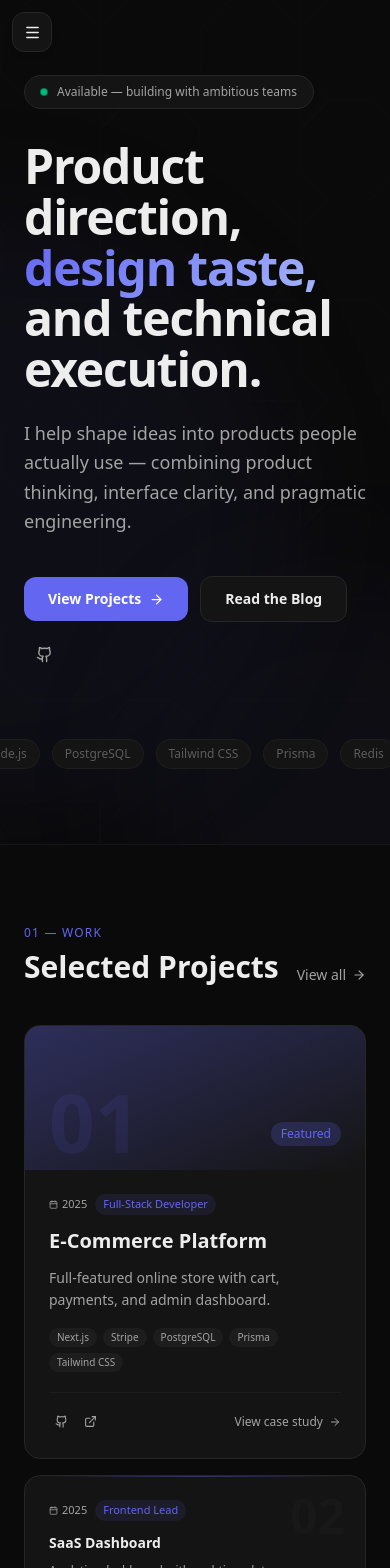
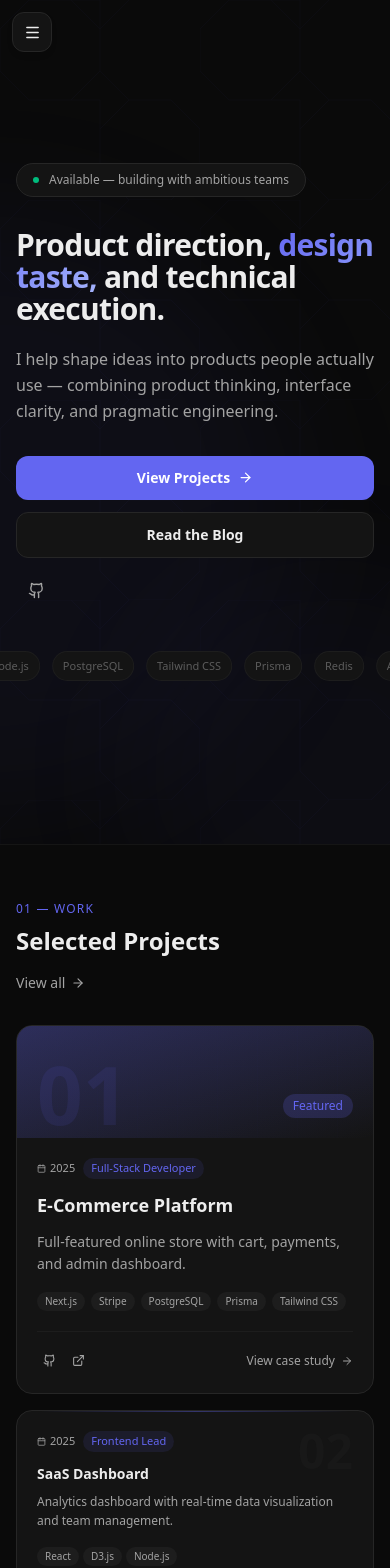
Before and after one commit to TedTes/psite, a Next.js app: page / in a window 390 px wide. Shown: the top 1568 px of the page. Built offline with nearby package versions, Linux system fonts and the light colour scheme.

Commit message:
+ responsive ui on smaller devices

```diff
--- a/components/FeaturedProjects.tsx
+++ b/components/FeaturedProjects.tsx
@@ -6,15 +6,15 @@ export default function FeaturedProjects() {
   const [featured, ...rest] = projects.slice(0, 3);
 
   return (
-    <section className="py-20 border-t border-card-border/40">
-      <div className="max-w-6xl mx-auto px-6">
+    <section className="py-14 sm:py-20 border-t border-card-border/40">
+      <div className="max-w-6xl mx-auto px-4 sm:px-6">
         {/* Header */}
-        <div className="flex items-end justify-between mb-10">
+        <div className="flex flex-col sm:flex-row sm:items-end sm:justify-between gap-4 mb-8 sm:mb-10">
           <div>
             <span className="text-xs text-accent font-mono tracking-widest uppercase mb-2 block">
               01 — Work
             </span>
-            <h2 className="text-3xl md:text-4xl font-black">Selected Projects</h2>
+            <h2 className="text-2xl sm:text-3xl md:text-4xl font-black">Selected Projects</h2>
           </div>
           <Link
             href="/projects"
@@ -34,7 +34,7 @@ export default function FeaturedProjects() {
             className="group relative md:col-span-2 md:row-span-2 bg-card border border-card-border rounded-2xl overflow-hidden hover:border-accent/30 transition-all duration-300 flex flex-col"
           >
             {/* Gradient header area */}
-            <div className="relative h-36 bg-gradient-to-br from-accent/20 via-accent/10 to-transparent flex items-end p-6 shrink-0">
+            <div className="relative h-28 sm:h-36 bg-gradient-to-br from-accent/20 via-accent/10 to-transparent flex items-end p-5 sm:p-6 shrink-0">
               <div className="absolute inset-0 bg-gradient-to-br from-accent/15 to-transparent" />
               <svg className="absolute inset-0 w-full h-full opacity-[0.06] pointer-events-none" xmlns="http://www.w3.org/2000/svg">
                 <defs>
@@ -53,7 +53,7 @@ export default function FeaturedProjects() {
             </div>
 
             {/* Card body */}
-            <div className="p-6 flex flex-col flex-1">
+            <div className="p-5 sm:p-6 flex flex-col flex-1">
               <div className="flex items-center gap-2 mb-3">
                 <span className="inline-flex items-center gap-1 text-[11px] text-muted">
                   <Calendar size={9} /> {featured.year}
@@ -63,7 +63,7 @@ export default function FeaturedProjects() {
                 </span>
               </div>
 
-              <h3 className="text-xl font-bold mb-3 group-hover:text-accent transition-colors">
+              <h3 className="text-lg sm:text-xl font-bold mb-3 group-hover:text-accent transition-colors">
                 {featured.title}
               </h3>
               <p className="text-sm text-muted leading-relaxed mb-4 flex-1">
@@ -103,7 +103,7 @@ export default function FeaturedProjects() {
             <Link
               key={project.slug}
               href={`/projects/${project.slug}`}
-              className="group relative bg-card border border-card-border rounded-2xl p-6 hover:border-accent/30 transition-all duration-300 hover:-translate-y-0.5 flex flex-col"
+              className="group relative bg-card border border-card-border rounded-2xl p-5 sm:p-6 hover:border-accent/30 transition-all duration-300 hover:-translate-y-0.5 flex flex-col"
             >
               <div className="absolute top-0 left-6 right-6 h-px bg-gradient-to-r from-transparent via-accent/40 to-transparent" />
               <span className="absolute top-4 right-5 text-5xl font-black text-card-border/20 font-mono leading-none select-none pointer-events-none">
--- a/components/Hero.tsx
+++ b/components/Hero.tsx
@@ -15,7 +15,7 @@ const disciplines = [
 
 export default function Hero() {
   return (
-    <section className="min-h-screen flex flex-col justify-center py-16 relative overflow-hidden">
+    <section className="min-h-screen flex flex-col justify-center py-10 sm:py-16 relative overflow-hidden">
       {/* Archimedean tiling SVG background */}
       <svg
         className="absolute inset-0 w-full h-full opacity-[0.035] pointer-events-none"
@@ -36,8 +36,8 @@ export default function Hero() {
       <div className="absolute top-1/4 right-1/4 w-[600px] h-[600px] bg-accent/[0.05] rounded-full blur-3xl pointer-events-none" />
       <div className="absolute -bottom-32 left-1/3 w-[400px] h-[400px] bg-accent/[0.04] rounded-full blur-3xl pointer-events-none" />
 
-      <div className="relative max-w-6xl mx-auto px-6 w-full">
-        <div className="grid lg:grid-cols-12 gap-10 lg:gap-16 items-center">
+      <div className="relative max-w-6xl mx-auto px-4 sm:px-6 w-full">
+        <div className="grid lg:grid-cols-12 gap-8 lg:gap-16 items-center">
 
           {/* ── Left: content ── */}
           <div className="lg:col-span-7">
@@ -51,14 +51,14 @@ export default function Hero() {
             </div>
 
             {/* Headline */}
-            <h1 className="text-5xl md:text-6xl lg:text-[62px] font-black tracking-tight leading-[1.06] mb-6 animate-fade-in-up animation-delay-200">
+            <h1 className="text-3xl sm:text-4xl md:text-5xl lg:text-[62px] font-black tracking-tight leading-[1.08] md:leading-[1.06] mb-5 sm:mb-6 animate-fade-in-up animation-delay-200">
               Product direction,{" "}
               <span className="text-gradient">design taste,</span>{" "}
               and technical execution.
             </h1>
 
             {/* Description */}
-            <p className="text-muted text-lg max-w-xl mb-10 leading-relaxed animate-fade-in-up animation-delay-400">
+            <p className="text-muted text-base sm:text-lg max-w-xl mb-8 sm:mb-10 leading-relaxed animate-fade-in-up animation-delay-400">
               I help shape ideas into products people actually use — combining
               product thinking, interface clarity, and pragmatic engineering.
             </p>
@@ -67,13 +67,13 @@ export default function Hero() {
             <div className="flex flex-wrap items-center gap-3 animate-fade-in-up animation-delay-500">
               <Link
                 href="/projects"
-                className="inline-flex items-center gap-2 px-6 py-3 bg-accent hover:bg-accent-hover text-white rounded-xl font-semibold text-sm transition-colors"
+                className="inline-flex w-full sm:w-auto justify-center items-center gap-2 px-5 sm:px-6 py-3 bg-accent hover:bg-accent-hover text-white rounded-xl font-semibold text-sm transition-colors"
               >
                 View Projects <ArrowRight size={15} />
               </Link>
               <Link
                 href="/blog"
-                className="inline-flex items-center gap-2 px-6 py-3 bg-card border border-card-border hover:border-accent/40 text-foreground rounded-xl font-semibold text-sm transition-colors"
+                className="inline-flex w-full sm:w-auto justify-center items-center gap-2 px-5 sm:px-6 py-3 bg-card border border-card-border hover:border-accent/40 text-foreground rounded-xl font-semibold text-sm transition-colors"
               >
                 Read the Blog
               </Link>
@@ -128,12 +128,12 @@ export default function Hero() {
         </div>
 
         {/* ── Tech ticker ── */}
-        <div className="mt-16 -mx-6 overflow-hidden animate-fade-in-up animation-delay-600">
+        <div className="mt-10 sm:mt-16 -mx-4 sm:-mx-6 overflow-hidden animate-fade-in-up animation-delay-600">
           <div className="flex gap-3 tech-ticker">
             {[...techStack, ...techStack].map((tech, i) => (
               <span
                 key={i}
-                className="shrink-0 text-xs text-muted/50 bg-card border border-card-border/50 px-3 py-1.5 rounded-full"
+                className="shrink-0 text-[11px] sm:text-xs text-muted/50 bg-card border border-card-border/50 px-2.5 sm:px-3 py-1.5 rounded-full"
               >
                 {tech}
               </span>
--- a/components/ReadingProgress.tsx
+++ b/components/ReadingProgress.tsx
@@ -17,7 +17,7 @@ export default function ReadingProgress() {
   }, []);
 
   return (
-    <div className="fixed top-14 lg:top-0 left-0 lg:left-[240px] right-0 z-40 h-0.5 bg-card-border/30">
+    <div className="fixed top-0 left-0 lg:left-[64px] right-0 z-40 h-0.5 bg-card-border/30">
       <div
         className="h-full bg-accent transition-[width] duration-100"
         style={{ width: `${progress}%` }}
--- a/components/RecentPosts.tsx
+++ b/components/RecentPosts.tsx
@@ -9,15 +9,15 @@ export default function RecentPosts() {
   if (!featured) return null;
 
   return (
-    <section className="py-20 border-t border-card-border/40">
-      <div className="max-w-6xl mx-auto px-6">
+    <section className="py-14 sm:py-20 border-t border-card-border/40">
+      <div className="max-w-6xl mx-auto px-4 sm:px-6">
         {/* Header */}
-        <div className="flex items-end justify-between mb-10">
+        <div className="flex flex-col sm:flex-row sm:items-end sm:justify-between gap-4 mb-8 sm:mb-10">
           <div>
             <span className="text-xs text-accent font-mono tracking-widest uppercase mb-2 block">
               02 — Writing
             </span>
-            <h2 className="text-3xl md:text-4xl font-black">Recent Articles</h2>
+            <h2 className="text-2xl sm:text-3xl md:text-4xl font-black">Recent Articles</h2>
           </div>
           <Link
             href="/blog"
@@ -39,7 +39,7 @@ export default function RecentPosts() {
             {/* Top colour band */}
             <div className="h-2 bg-gradient-to-r from-accent via-accent-hover to-indigo-400 shrink-0" />
 
-            <div className="p-7 flex flex-col flex-1">
+            <div className="p-5 sm:p-7 flex flex-col flex-1">
               {/* Tags */}
               <div className="flex flex-wrap gap-1.5 mb-4">
                 {featured.tags.map((tag) => (
```
